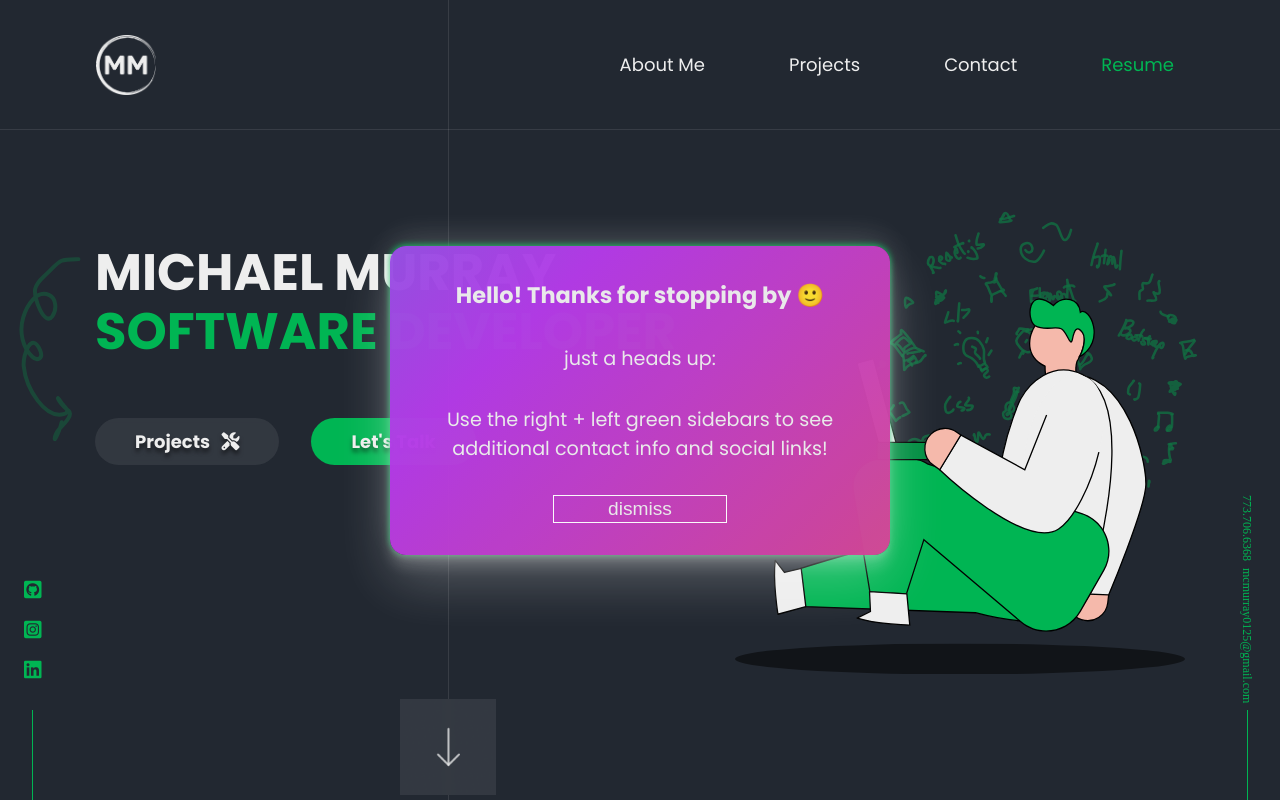
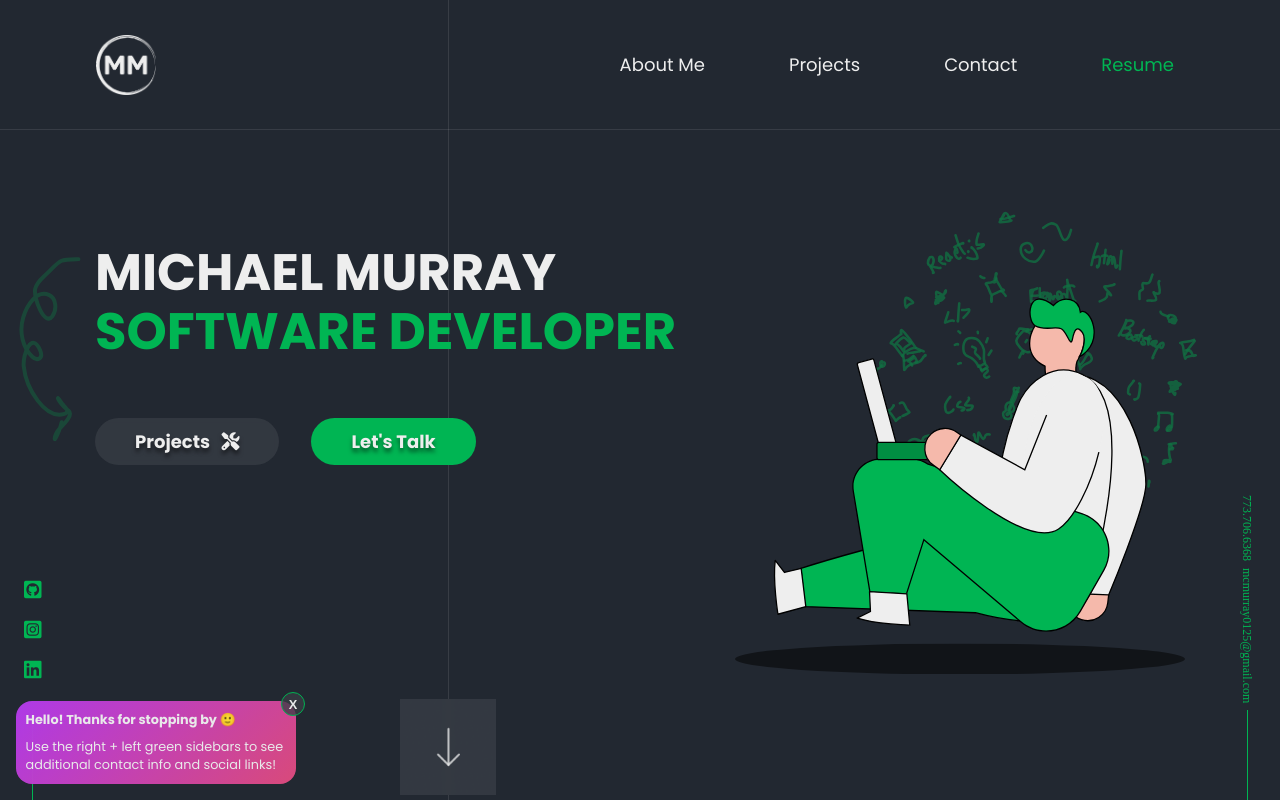
Before and after one commit to mcmurray0125/mm-portfolio, a React (Vite) app: page / in a window 1280 px wide. Shown: the top 800 px of the page. Built offline with nearby package versions, Linux system fonts and the light colour scheme; a web font is replaced by a local one.

Commit message:
made welcome message smaller. changed dismiss button to an X

```diff
--- a/src/assets/overlay-styles.css
+++ b/src/assets/overlay-styles.css
@@ -1,31 +1,22 @@
-.tip-wrapper {
+.tip {
+  z-index: 1000;
+  text-align: left;
   position: fixed;
   display: flex;
-  align-items: center;
-  justify-content: center;
-  height: 100vh;
-  width: 100vw;
-  z-index: 1000;
-  padding: 3vw;
-}
-
-.tip {
-  display: flex;
   flex-direction: column;
-  text-align: center;
-  font-size: 1.2rem;
+  font-size: 0.8rem;
+  bottom: 1rem;
+  left: 1rem;
   -webkit-font-smoothing: antialiased;
   -moz-osx-font-smoothing: grayscale;
   text-rendering: optimizeLegibility;
-  min-width: 25vw;
-  width: auto;
-  max-width: 500px;
+  width: 280px;
   height: auto;
   opacity: 0.98;
   color: var(--second-color);
   border-radius: 1rem;
-  padding: 2rem;
-  gap: 2rem;
+  padding: 0.6rem;
+  gap: 0.6rem;
   background: linear-gradient(
     -45deg,
     #ee5252,
@@ -35,14 +26,10 @@
   );
   background-size: 400% 400%;
   animation: gradient 15s ease infinite;
-  box-shadow: rgba(255, 255, 255, 0.25) 0px 25px 55px,
-    rgba(255, 255, 255, 0.12) 0px -12px 30px,
-    rgba(255, 255, 255, 0.12) 0px 4px 6px,
-    rgba(255, 255, 255, 0.17) 0px 12px 13px, var(--main-color) 0px -1px 6px;
   transition: 0.2s;
 }
 .tip:hover {
-  transform: scale(0.98);
+  transform: scale(1.02);
 }
 @keyframes gradient {
   0% {
@@ -56,18 +43,24 @@
   }
 }
 .dismiss {
+  position: absolute;
   cursor: pointer;
-  width: 40%;
-  margin: auto;
-  padding: 2px;
-  border: 1px solid white;
-  background-color: transparent;
+  width: 1.5rem;
+  height: 1.5rem;
+  font-weight: 600;
+  border-radius: 1rem;
+  border: 1px solid var(--main-color);
+  background-color: var(--grey-color);
   color: var(--second-color);
-  font-size: 1.2rem;
+  font-size: 0.8rem;
+  right: -9px;
+  top: -9px;
   transition: 0.15s;
 }
 .dismiss:hover {
   transform: scale(1.15);
+  background-color: var(--second-color);
+  color: var(--grey-color);
 }
 .vertical-line {
   border-left: 1px solid rgba(238, 238, 238, 0.1);
@@ -148,7 +141,7 @@
 
 @media screen and (max-width: 750px) {
   .tip {
-    font-size: 1rem;
-    max-width: 260px;
+    font-size: 0.65rem;
+    width: 229px;
   }
 }
--- a/src/components/Overlay.jsx
+++ b/src/components/Overlay.jsx
@@ -51,10 +51,9 @@ export default function Overlay() {
         <div className="overlay" id="overlay">
             <div className="tip-wrapper" style={isFirstTime? null : hideTip}>
                 <div className="tip">
-                    <h3>Hello! Thanks for stopping by 🙂</h3>
-                    <p>just a heads up:</p>
+                    <h4>Hello! Thanks for stopping by 🙂</h4>
                     <p>Use the right + left green sidebars to see additional contact info and social links!</p>
-                    <button className="dismiss" onClick={dismissTip}>dismiss</button>
+                    <button className="dismiss" onClick={dismissTip}>X</button>
                 </div>
             </div>
             <div className="vertical-line"></div>
```
